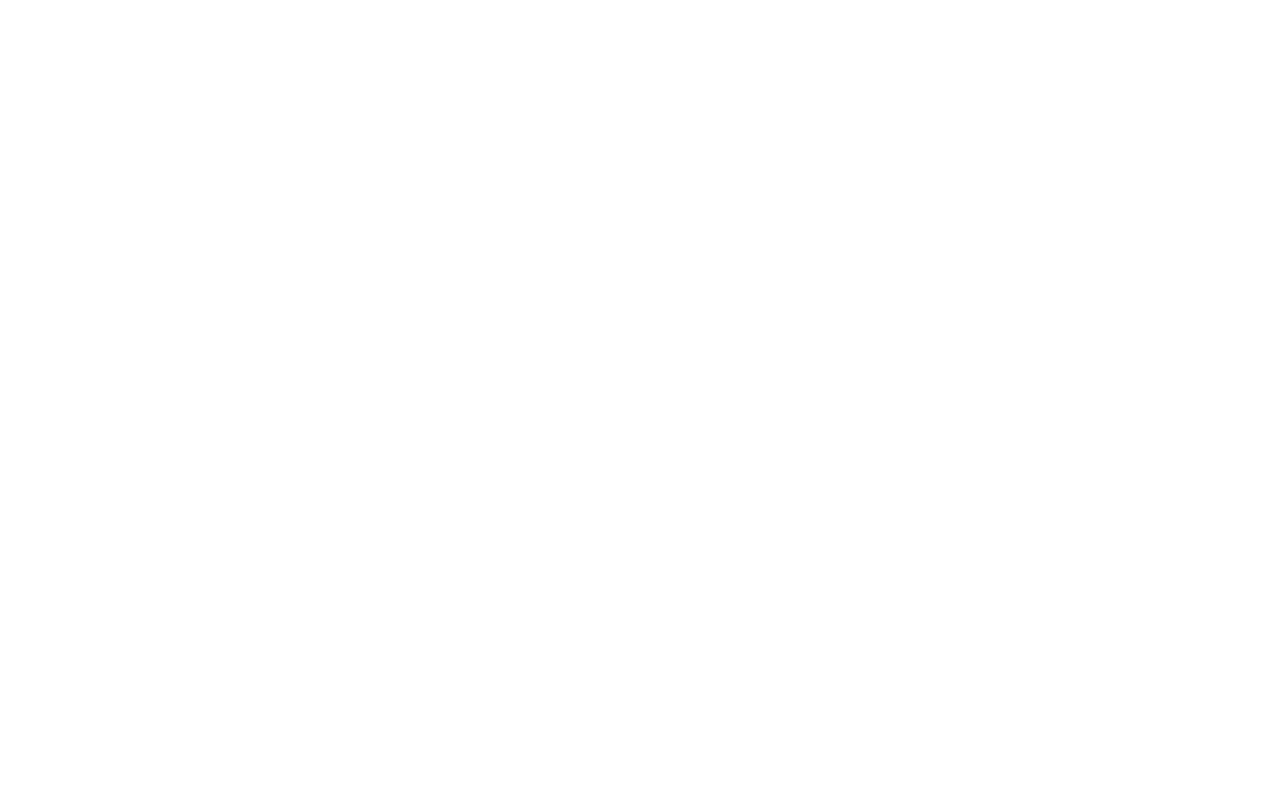
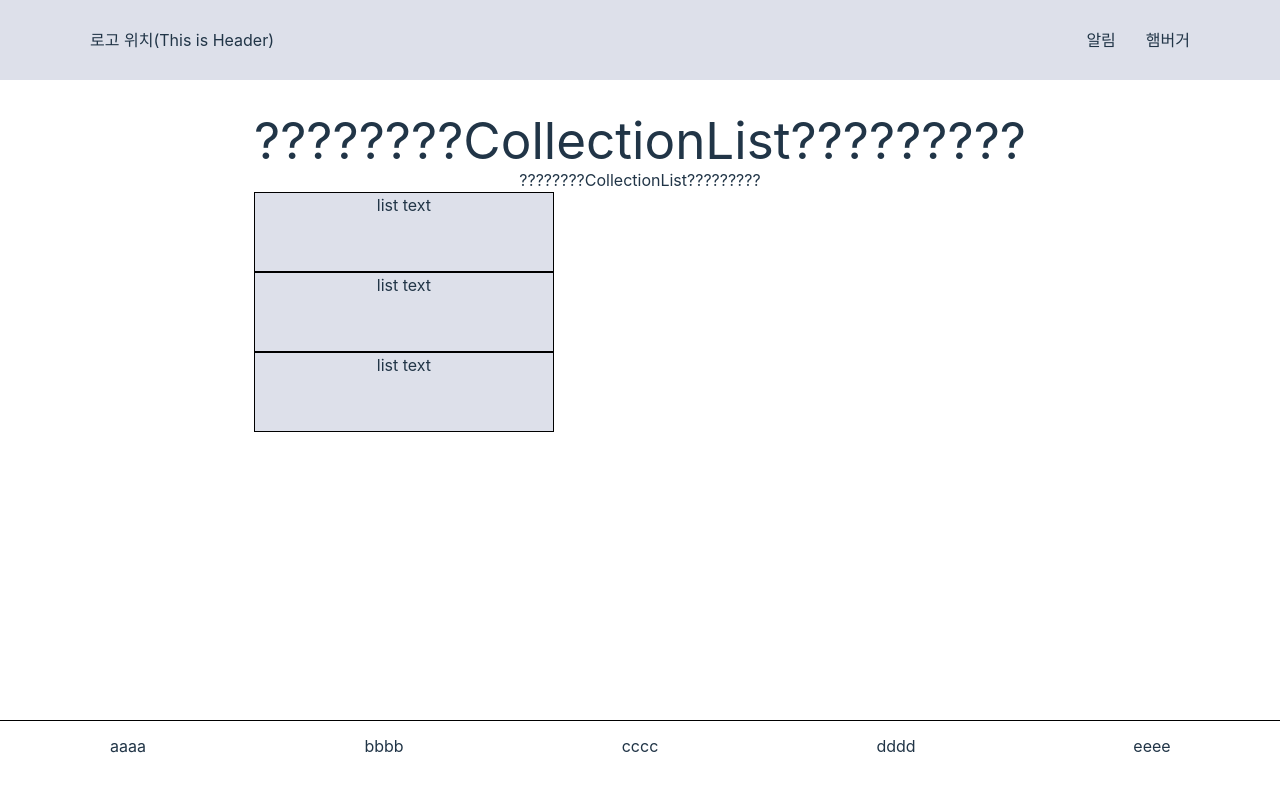
Before and after one commit to blob-blob/Pick_React, a React (Vite) app: page /MyCollection in a window 1280 px wide. Before the commit this address had no page. Shown: the top 800 px of the page. Built offline with nearby package versions, Linux system fonts and the light colour scheme; the HTML template or start-up script is replaced by a standard one.

Commit message:
feat. 컬렉션 page, components 추가

```diff
--- a/src/App.jsx
+++ b/src/App.jsx
@@ -1,5 +1,5 @@
 import { Routes, Route } from 'react-router-dom';
-import { Home, PickList } from './pages';
+import { Home, PickList, MyCollection, FollowCollection } from './pages';
 
 import './App.css';
 import './index.css';
@@ -10,6 +10,8 @@
       <Routes>
         <Route path="/" element={<Home />} />
         <Route path="/PickList" element={<PickList />} />
+        <Route path="/MyCollection" element={<MyCollection />} />
+        <Route path="/FollowCollection" element={<FollowCollection />} />
       </Routes>
     </>
   );
--- /dev/null
+++ b/src/components/CollectionList/index.jsx
@@ -0,0 +1,7 @@
+import styles from '../../styles/Collection.module.scss';
+
+const CollectionList = () => {
+  return <div className={styles.list}>list text</div>;
+};
+
+export default CollectionList;
--- /dev/null
+++ b/src/pages/FollowCollection.jsx
@@ -0,0 +1,16 @@
+import DefaultLayout from '../layouts/default';
+import CollectionList from '../components/CollectionList';
+
+function FollowCollection() {
+  return (
+    <DefaultLayout>
+      <h1>????????FollowList?????????</h1>
+      <h2>????????FollowList?????????</h2>
+      <CollectionList />
+      <CollectionList />
+      <CollectionList />
+    </DefaultLayout>
+  );
+}
+
+export default FollowCollection;
--- a/src/pages/Home.jsx
+++ b/src/pages/Home.jsx
@@ -23,7 +23,15 @@
         <p>
           Edit <code>src/App.jsx</code> and save to test HMR
         </p>
-        <Link to="/PickList">go to picklist page</Link>
+        <p>
+          <Link to="/PickList">go to picklist page</Link>
+        </p>
+        <p>
+          <Link to="/MyCollection">go to MyCollection page</Link>
+        </p>
+        <p>
+          <Link to="/FollowCollection">go to FollowCollection page</Link>
+        </p>
       </div>
       <p className="read-the-docs">Click on the Vite and React logos to learn more</p>
     </DefaultLayout>
--- /dev/null
+++ b/src/pages/MyCollection.jsx
@@ -0,0 +1,16 @@
+import DefaultLayout from '../layouts/default';
+import CollectionList from '../components/CollectionList';
+
+function MyCollection() {
+  return (
+    <DefaultLayout>
+      <h1>????????CollectionList?????????</h1>
+      <h2>????????CollectionList?????????</h2>
+      <CollectionList />
+      <CollectionList />
+      <CollectionList />
+    </DefaultLayout>
+  );
+}
+
+export default MyCollection;
--- a/src/pages/index.jsx
+++ b/src/pages/index.jsx
@@ -1,2 +1,4 @@
+export { default as FollowCollection } from './FollowCollection';
 export { default as Home } from './Home';
+export { default as MyCollection } from './MyCollection';
 export { default as PickList } from './PickList';
--- /dev/null
+++ b/src/styles/Collection.module.scss
@@ -0,0 +1,6 @@
+.list {
+  width: 300px;
+  height: 80px;
+  border: 1px solid black;
+  background-color: #dde0ea;
+}
```
